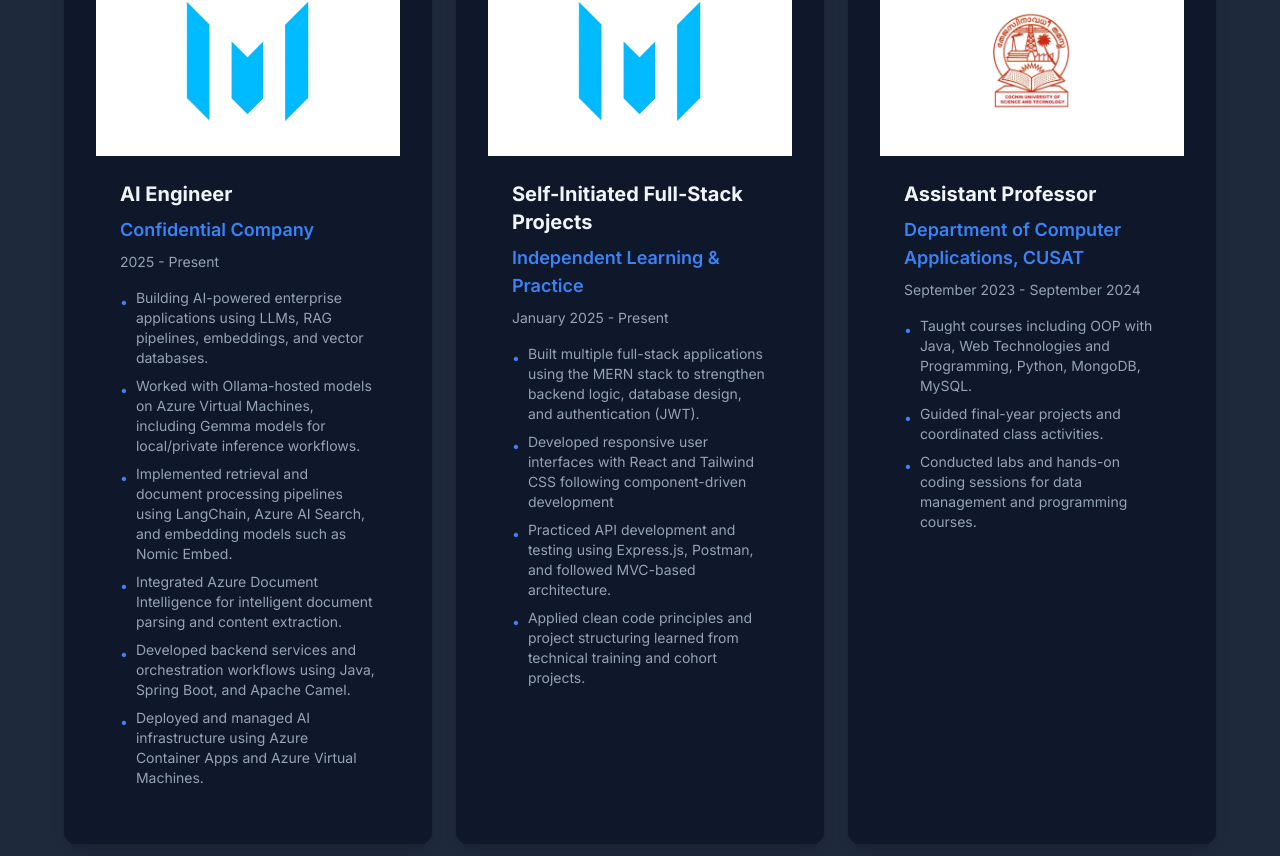
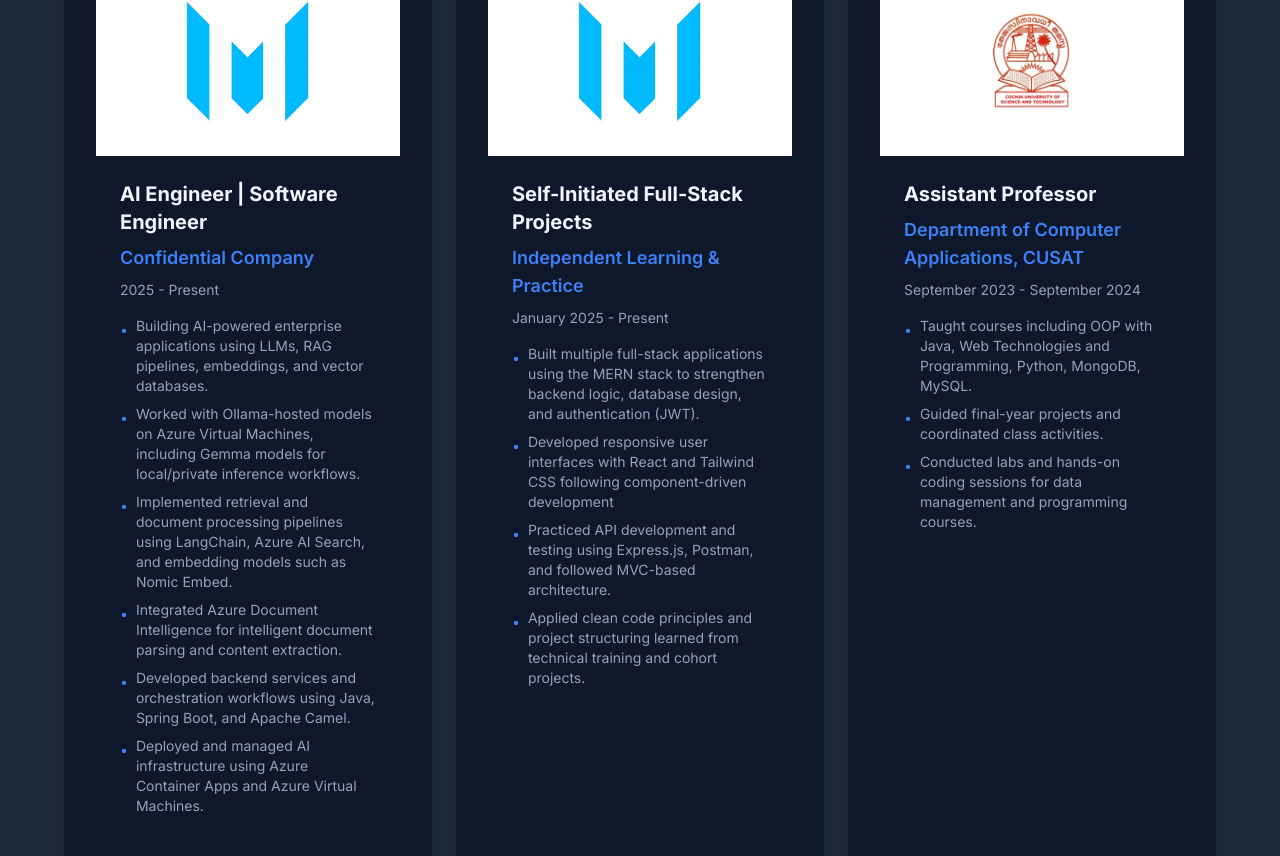
Before and after one commit to MsL-Mishal/msl-mishal.github.io, a React (Vite) app: page / in a window 1280 px wide. Shown: the part 1844-2700 px from the top of the page. Built offline with nearby package versions, Linux system fonts and the light colour scheme.

Commit message:
feat(work): Update job title and enhance project and skills sections with new entries

```diff
--- a/src/data/data.js
+++ b/src/data/data.js
@@ -62,7 +62,7 @@ export const education = [
 export const workExperience = [
     {
         id: 1,
-        title: "AI Engineer",
+        title: "AI Engineer | Software Engineer",
         company: "Confidential Company",
         startDate: "2025",
         endDate: "Present",
@@ -134,6 +134,8 @@ export const projects = [
             "Ollama",
             "Azure AI Search",
             "Azure Document Intelligence",
+            "Azure Blob Storage",
+            "Azure VMs",
             "RAG",
             "Vector Databases",
         ],
@@ -196,6 +198,7 @@ export const skills = {
         { name: "Azure", level: 75 },
         { name: "Azure VMs", level: 75 },
         { name: "Azure Container Apps", level: 70 },
+        { name: "Azure Blob Storage", level: 65 },
         { name: "Docker", level: 70 },
         { name: "AWS", level: 65 },
     ],
@@ -203,6 +206,9 @@ export const skills = {
         { name: "Git", level: 90 },
         { name: "GitHub", level: 80 },
         { name: "VS Code", level: 85 },
+        { name: "Cursor", level: 80 },
+        { name: "Antigravity", level: 80 },
+        { name: "IntelliJ IDEA", level: 75 },
         { name: "Postman", level: 80 },
         { name: "Turborepo", level: 70 }
     ],
```
